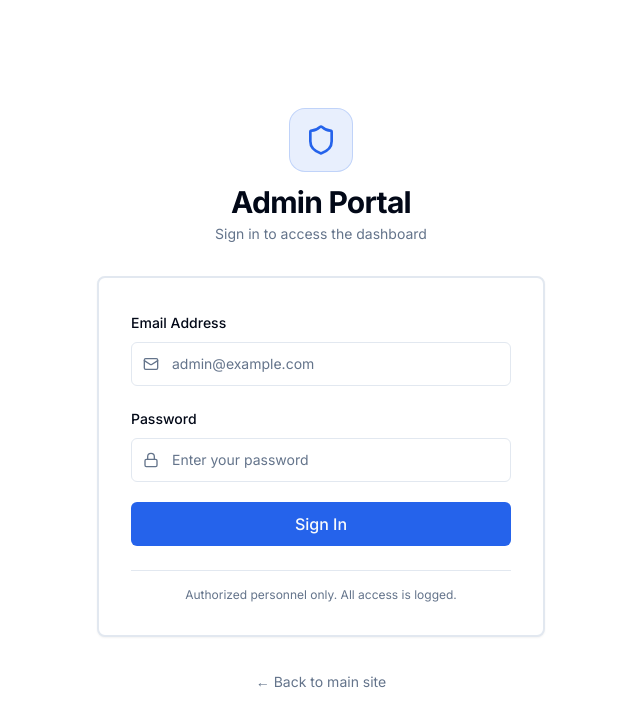
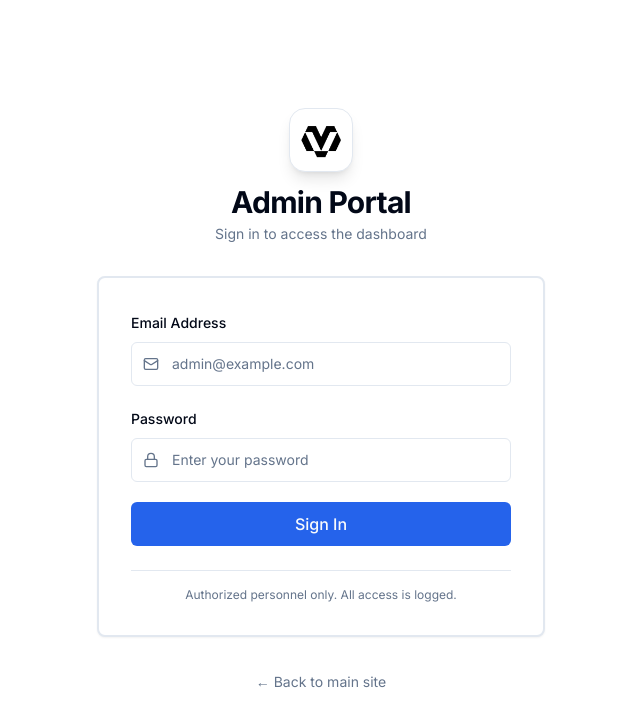
Before and after one commit to Adarshow/Matrix-Vote, a Next.js app: page /admin/login in a window 1280 px wide. Shown: the top 726 px of the page, without its empty margins (319-959 px from the left). Built offline with nearby package versions, Linux system fonts and the light colour scheme.

Commit message:
Changed logo

```diff
--- a/app/admin/dashboard/page.tsx
+++ b/app/admin/dashboard/page.tsx
@@ -2,6 +2,7 @@
 
 import { useEffect, useState } from "react"
 import { useRouter } from "next/navigation"
+import Image from "next/image"
 import {
   Users,
   UserCheck,
@@ -556,11 +557,17 @@ export default function AdminDashboard() {
         <div className="container mx-auto px-4 py-4">
           <div className="flex items-center justify-between">
             <div className="flex items-center gap-3">
-              <div className="flex items-center justify-center w-12 h-12 rounded-2xl bg-gradient-to-br from-indigo-500 to-purple-600 shadow-lg">
-                <Shield className="w-6 h-6 text-white" />
+              <div className="flex items-center justify-center w-12 h-12 rounded-2xl bg-white dark:bg-slate-800 shadow-lg border border-slate-200 dark:border-slate-700">
+                <Image
+                  src="/logo.png"
+                  alt="Matrix Vote Logo"
+                  width={32}
+                  height={32}
+                  className="w-8 h-8 object-contain"
+                />
               </div>
               <div>
-                <h1 className="text-2xl font-bold bg-gradient-to-r from-indigo-600 to-purple-600 bg-clip-text text-transparent">
+                <h1 className="text-2xl font-bold text-foreground">
                   Admin Dashboard
                 </h1>
                 <p className="text-xs text-muted-foreground">
--- a/app/admin/login/page.tsx
+++ b/app/admin/login/page.tsx
@@ -2,6 +2,7 @@
 
 import { useState } from "react"
 import { useRouter } from "next/navigation"
+import Image from "next/image"
 import { Button } from "@/components/ui/button"
 import { Input } from "@/components/ui/input"
 import { Label } from "@/components/ui/label"
@@ -49,8 +50,14 @@ export default function AdminLoginPage() {
       <div className="w-full max-w-md space-y-8">
         {/* Header */}
         <div className="text-center space-y-3">
-          <div className="inline-flex items-center justify-center w-16 h-16 rounded-2xl bg-primary/10 border border-primary/20">
-            <Shield className="w-8 h-8 text-primary" />
+          <div className="inline-flex items-center justify-center w-16 h-16 rounded-2xl bg-white dark:bg-slate-800 border border-slate-200 dark:border-slate-700 shadow-lg">
+            <Image
+              src="/logo.png"
+              alt="Matrix Vote Logo"
+              width={40}
+              height={40}
+              className="w-10 h-10 object-contain"
+            />
           </div>
           <div className="space-y-1">
             <h1 className="text-3xl font-bold tracking-tight">Admin Portal</h1>
--- a/app/complete-profile/page.tsx
+++ b/app/complete-profile/page.tsx
@@ -177,7 +177,7 @@ export default function CompleteProfile() {
                 </svg>
               </div>
               <div>
-                <h1 className="text-lg font-bold bg-gradient-to-r from-indigo-600 to-blue-600 dark:from-indigo-400 dark:to-blue-400 bg-clip-text text-transparent">
+                <h1 className="text-lg font-bold text-foreground">
                   Matrix Vote
                 </h1>
                 <p className="text-xs text-gray-500 dark:text-gray-400">Voting Platform</p>
--- a/app/layout.tsx
+++ b/app/layout.tsx
@@ -9,7 +9,7 @@ export const metadata: Metadata = {
   title: "Matrix Vote",
   description: "Secure online voting platform for Matrix Vote",
   icons: {
-    icon: "/Matrix_vote_logo.png",
+    icon: "/logo.png",
   },
 }
 
--- a/app/login/page.tsx
+++ b/app/login/page.tsx
@@ -100,7 +100,7 @@ function LoginForm() {
           <div className="mb-8">
             <div className="w-16 h-16 mb-6 flex items-center justify-center">
               <Image
-                src="/Matrix_vote_logo.png"
+                src="/logo.png"
                 alt="Matrix Vote Logo"
                 width={64}
                 height={64}
@@ -130,7 +130,7 @@ function LoginForm() {
             <div className="flex items-center gap-3">
               <div className="w-10 h-10 flex items-center justify-center">
                 <Image
-                  src="/Matrix_vote_logo.png"
+                  src="/logo.png"
                   alt="Matrix Vote Logo"
                   width={40}
                   height={40}
@@ -138,7 +138,7 @@ function LoginForm() {
                 />
               </div>
               <div>
-                <h1 className="text-lg font-bold bg-gradient-to-r from-indigo-600 to-blue-600 dark:from-indigo-400 dark:to-blue-400 bg-clip-text text-transparent">
+                <h1 className="text-lg font-bold text-foreground">
                   Matrix Vote
                 </h1>
                 <p className="text-xs text-gray-500 dark:text-gray-400">Voting Platform</p>
--- a/app/register/page.tsx
+++ b/app/register/page.tsx
@@ -207,7 +207,7 @@ export default function RegisterPage() {
           <div className="mb-8">
             <div className="w-16 h-16 mb-6 flex items-center justify-center">
               <Image
-                src="/Matrix_vote_logo.png"
+                src="/logo.png"
                 alt="Matrix Vote Logo"
                 width={64}
                 height={64}
@@ -238,7 +238,7 @@ export default function RegisterPage() {
             <div className="flex items-center gap-3">
               <div className="w-10 h-10 flex items-center justify-center">
                 <Image
-                  src="/Matrix_vote_logo.png"
+                  src="/logo.png"
                   alt="Matrix Vote Logo"
                   width={40}
                   height={40}
@@ -246,7 +246,7 @@ export default function RegisterPage() {
                 />
               </div>
               <div>
-                <h1 className="text-lg font-bold bg-gradient-to-r from-indigo-600 to-blue-600 dark:from-indigo-400 dark:to-blue-400 bg-clip-text text-transparent">
+                <h1 className="text-lg font-bold text-foreground">
                   Matrix Vote
                 </h1>
                 <p className="text-xs text-gray-500 dark:text-gray-400">Voting Platform</p>
--- a/app/results/page.tsx
+++ b/app/results/page.tsx
@@ -152,7 +152,7 @@ export default function ResultsPage() {
             <div className="flex items-center gap-4">
               <div className="relative w-11 h-11 flex items-center justify-center">
                 <Image
-                  src="/Matrix_vote_logo.png"
+                  src="/logo.png"
                   alt="Matrix Vote Logo"
                   width={44}
                   height={44}
@@ -160,7 +160,7 @@ export default function ResultsPage() {
                 />
               </div>
               <div>
-                <h1 className="text-xl font-bold bg-gradient-to-r from-blue-600 to-indigo-600 dark:from-blue-400 dark:to-indigo-400 bg-clip-text text-transparent">
+                <h1 className="text-xl font-bold text-foreground">
                   Matrix Vote
                 </h1>
                 <p className="text-xs text-gray-500 dark:text-gray-400">Voting Platform</p>
--- a/app/vote/page.tsx
+++ b/app/vote/page.tsx
@@ -141,7 +141,7 @@ export default function VotePage() {
             <div className="flex items-center gap-4">
               <div className="relative w-11 h-11 flex items-center justify-center">
                 <Image
-                  src="/Matrix_vote_logo.png"
+                  src="/logo.png"
                   alt="Matrix Vote Logo"
                   width={44}
                   height={44}
@@ -149,7 +149,7 @@ export default function VotePage() {
                 />
               </div>
               <div>
-                <h1 className="text-xl font-bold bg-gradient-to-r from-blue-600 to-indigo-600 dark:from-blue-400 dark:to-indigo-400 bg-clip-text text-transparent">
+                <h1 className="text-xl font-bold text-foreground">
                   Matrix Vote
                 </h1>
                 <p className="text-xs text-gray-500 dark:text-gray-400">Voting Platform</p>
```
Also changed, not shown: public/Matrix_vote_logo.png (deleted), public/logo.png (added).
